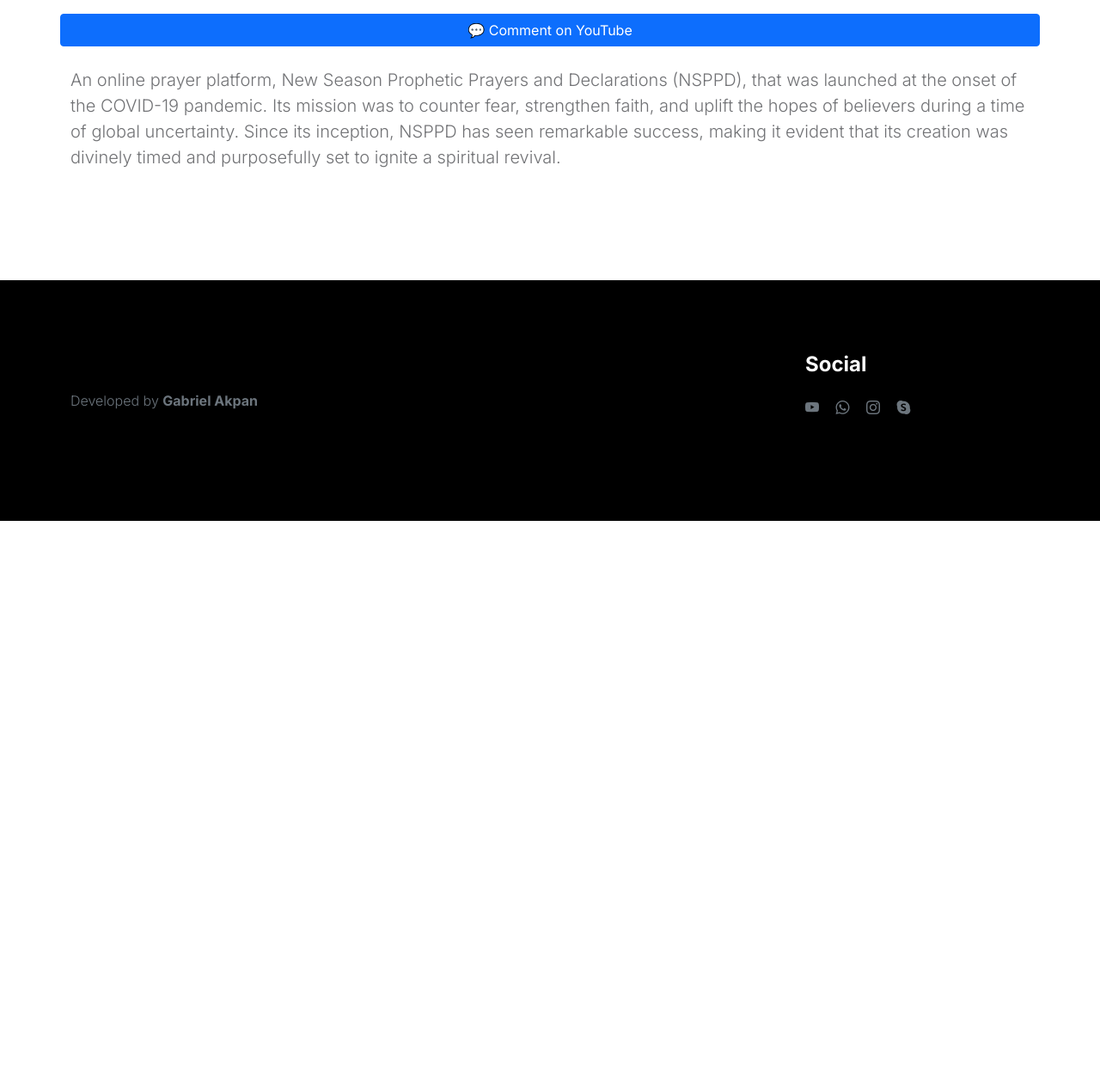
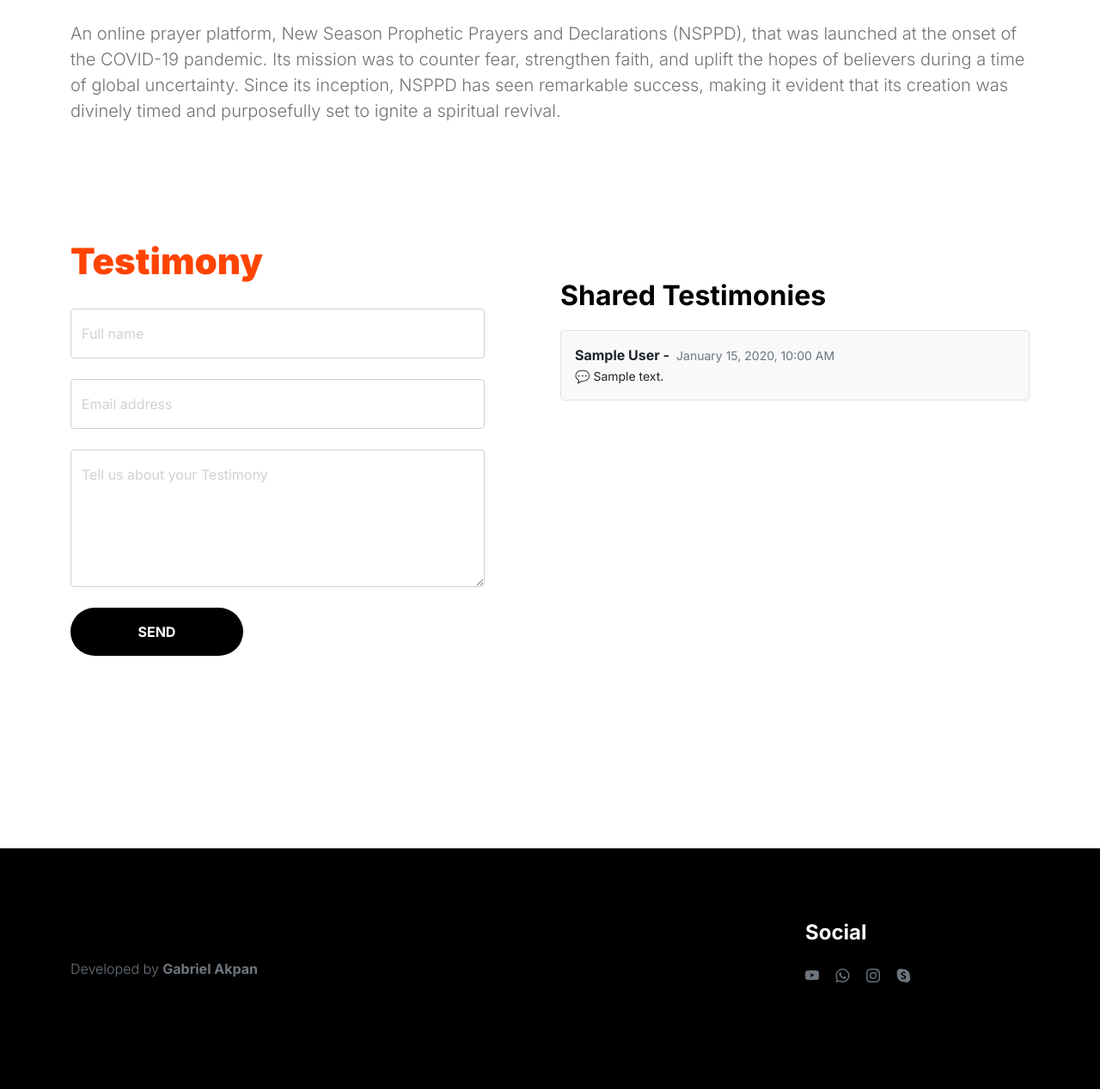
Before and after one commit to gabrieltakpan/VirtualChurch, a Django app: page /event/livestream/ in a window 1280 px wide. Shown: the part 949-2216 px from the top of the page at 86% size. Before the commit the page ends 1555 px from the top, so only its background shows below. Run offline with Django 5.2, Linux system fonts and the light colour scheme; data comes from the database, SQL or seed files in the repository; tables that the repository leaves empty hold one stand-in row (values such as "Sample post"); some libraries are stand-ins or nearby versions.

Commit message:
Testimony

```diff
--- a/events/admin.py
+++ b/events/admin.py
@@ -1,11 +1,11 @@
 from django.contrib import admin
-from .models import EventType, Event
+from .models import EventType, Event, Testimony
 from django.utils.safestring import mark_safe
 from .models import Event
 
 admin.site.register(EventType)
 admin.site.register(Event)
-
+admin.site.register(Testimony)
 
 class EventAdmin(admin.ModelAdmin):
     list_display = ('title', 'start_date', 'end_date', 'status', 'whatsapp_share_link')
--- /dev/null
+++ b/events/forms.py
@@ -0,0 +1,20 @@
+from django import forms
+from .models import Testimony
+
+class TestimonyForm(forms.ModelForm):
+    class Meta:
+        model = Testimony
+        fields = ['full_name', 'email', 'message']
+
+    def __init__(self, *args, **kwargs):
+        super().__init__(*args, **kwargs)
+        # Rename form field IDs to match your HTML exactly
+        self.fields['full_name'].widget.attrs.update({
+            'id': 'name', 'placeholder': 'Full name', 'class': 'form-control', 'required': True
+        })
+        self.fields['email'].widget.attrs.update({
+            'id': 'email', 'placeholder': 'Email address', 'class': 'form-control', 'required': True
+        })
+        self.fields['message'].widget.attrs.update({
+            'id': 'message', 'placeholder': 'Leave a comment here', 'class': 'form-control', 'required': True, 'style': 'height: 160px'
+        })
--- a/events/models.py
+++ b/events/models.py
@@ -13,18 +13,12 @@ class EventType(models.Model):
         return self.name
 
 class Event(models.Model):
-    EVENT_STATUS_CHOICES = [
-        ('Active', 'Active'),
-        ('Inactive', 'Inactive'),
-    ]
-
     event_type = models.ForeignKey(EventType, on_delete=models.CASCADE, related_name="events")
     title = models.CharField(max_length=255)
     description = models.TextField()
     start_date = models.DateTimeField()
     end_date = models.DateTimeField()
     sermon = models.TextField(blank=True, null=True)
-    status = models.CharField(max_length=10, choices=EVENT_STATUS_CHOICES, default='Active')
     stream_url = models.URLField(help_text="YouTube Live URL", blank=True, null=True)
     is_live = models.BooleanField(default=False)
     created_by = models.ForeignKey(settings.AUTH_USER_MODEL, on_delete=models.CASCADE)
@@ -39,3 +33,15 @@ class Event(models.Model):
         event_url = request.build_absolute_uri(self.get_absolute_url())
         message = f"Check out this event: {self.title}\n{event_url}"
         return f"https://wa.me/?text={quote(message)}"
+
+
+
+class Testimony(models.Model):
+    event = models.ForeignKey("Event", on_delete=models.CASCADE, related_name="testimonies")
+    full_name = models.CharField(max_length=255, blank=True)
+    email = models.EmailField(blank=True)
+    message = models.TextField()
+    submitted_at = models.DateTimeField(auto_now_add=True)
+
+    def __str__(self):
+        return f"Testimony by {self.full_name or self.user.get_full_name()} for {self.event.title}"
--- a/events/templates/event_list.html
+++ b/events/templates/event_list.html
@@ -90,6 +90,8 @@
 
         </div>
     </div>
+
+
 </section>
 
 
--- a/events/templates/live_event.html
+++ b/events/templates/live_event.html
@@ -6,7 +6,6 @@
 {% endblock %}
 
 {% block content %}
-
 
 <section class="product-detail section-padding">
     <div class="container">
@@ -36,13 +35,7 @@
                         </iframe>
 
                     </div>
-                    <a
-                    href="https://youtube.com/watch?v={{ video_id }}"
-                    target="_blank"
-                    class="btn btn-primary mt-3"
-                >
-                    💬 Comment on YouTube
-                </a>
+
                 {% endwith %}
 
                 <!-- Optional: Event Description -->
@@ -58,5 +51,64 @@
             {% endif %}
         </div>
     </div>
+    {% if live_stream %}
+    <section class="contact section-padding">
+        <div class="container">
+            <div class="row">
+
+                <div class="col-lg-6 col-12">
+                    <h2 class="mb-4"><span>Testimony</span></h2>
+                    <form method="post" class="contact-form me-lg-5 pe-lg-3" role="form">
+                        {% csrf_token %}
+
+                        <div class="form-floating">
+                            {{ form.full_name }}
+                            <label for="name">Full name</label>
+                        </div>
+
+                        <div class="form-floating my-4">
+                            {{ form.email }}
+                            <label for="email">Email address</label>
+                        </div>
+
+                        <div class="form-floating mb-4">
+                            {{ form.message }}
+                            <label for="message">Tell us about your Testimony</label>
+                        </div>
+
+                        <div class="col-lg-5 col-6">
+                            <button type="submit" class="form-control">Send</button>
+                        </div>
+                    </form>
+
+
+
+                </div>
+
+                <div class="col-lg-6 col-12 mt-5 ms-auto">
+
+                        <h4 class="mb-3">Shared Testimonies</h4>
+                        <div style="max-height: 400px; overflow-y: auto;">
+                            {% for testimony in testimonies %}
+                                <div class="border p-3 mb-3 rounded bg-light">
+                                    <div class="d-flex align-items-center">
+                                        <strong>{{ testimony.full_name }} - </strong>
+                                        <small class="text-muted ms-2">{{ testimony.submitted_at|date:"F j, Y, g:i A" }}</small>
+                                      </div>
+
+                                    <small class="mt-2 mb-0"> 💬 {{ testimony.message }}</small>
+                                </div>
+                            {% empty %}
+                                <p>No testimonies yet.</p>
+                            {% endfor %}
+                        </div>
+
+                </div>
+
+            </div>
+        </div>
+    </section>
+    {% else %}
+    {% endif %}
 </section>
 {% endblock %}
--- a/events/views.py
+++ b/events/views.py
@@ -1,25 +1,51 @@
-from django.shortcuts import render
+from django.shortcuts import render, redirect
 from datetime import date
-from .models import Event, EventType
+from .models import Event, EventType, Testimony
 from django.shortcuts import render, get_object_or_404
 from django.utils.timezone import now
 from django.utils import timezone
 from django.db import models
 from urllib.parse import quote
 from django.utils.dateformat import format
+from .forms import TestimonyForm  # You must create this form if not already
+from django.contrib import messages
+
 
 def live_event(request):
     now = timezone.now()
     live_stream = Event.objects.filter(
-        status='Active',  # Must be active
-        stream_url__isnull=False,  # Must have a stream URL
+        stream_url__isnull=False
     ).filter(
-        # Either is_live=True OR current time is within start/end dates
         models.Q(is_live=True) |
         models.Q(start_date__lte=now, end_date__gte=now)
-    ).first()  # Get the first matching event
+    ).first()
 
-    return render(request, 'live_event.html', {'live_stream': live_stream})
+    form = None
+    testimonies = []
+
+    if live_stream:
+        testimonies = live_stream.testimonies.order_by('-submitted_at')
+
+        if request.method == 'POST':
+            form = TestimonyForm(request.POST)
+            if form.is_valid():
+                testimony = form.save(commit=False)
+                testimony.event = live_stream
+                # DO NOT auto-assign full_name or email
+                testimony.save()
+                messages.success(request, "Thank you for sharing your testimony!")
+                return redirect('live_event')
+        else:
+            form = TestimonyForm()
+
+    return render(request, 'live_event.html', {
+        'live_stream': live_stream,
+        'form': form,
+        'testimonies': testimonies,
+        'now': now,
+    })
+
+
 
 
 def event_list(request):
@@ -55,6 +81,17 @@ def event_list(request):
 
 def event_details(request, event_id):
     event = get_object_or_404(Event, id=event_id)
+    testimonies = event.testimonies.order_by('-submitted_at')  # Get testimonies for this event
+
+    if request.method == 'POST':
+        form = TestimonyForm(request.POST)
+        if form.is_valid():
+            testimony = form.save(commit=False)
+            testimony.event = event
+            testimony.save()
+            return redirect('event_details', event_id=event.id)
+    else:
+        form = TestimonyForm()
 
     event_url = request.build_absolute_uri(event.get_absolute_url())
     formatted_date = format(event.start_date, 'F j, Y \\a\\t h:i A')
@@ -64,10 +101,11 @@ def event_details(request, event_id):
         f"📅 *When:* {formatted_date}\n"
         f"🔗 *Link to Join:* {event_url}"
     )
-
     whatsapp_share_url = f"https://wa.me/?text={quote(message)}"
 
     return render(request, 'event_details.html', {
         'event': event,
-        'whatsapp_share_url': whatsapp_share_url
+        'whatsapp_share_url': whatsapp_share_url,
+        'form': form,
+        'testimonies': testimonies,
     })
```
Also changed, not shown: events/templates/event_details.html (+52 -1 lines), events/migrations/0003_remove_event_status.py (added), events/migrations/0004_testimony.py (added), events/migrations/0005_remove_testimony_user.py (added).
